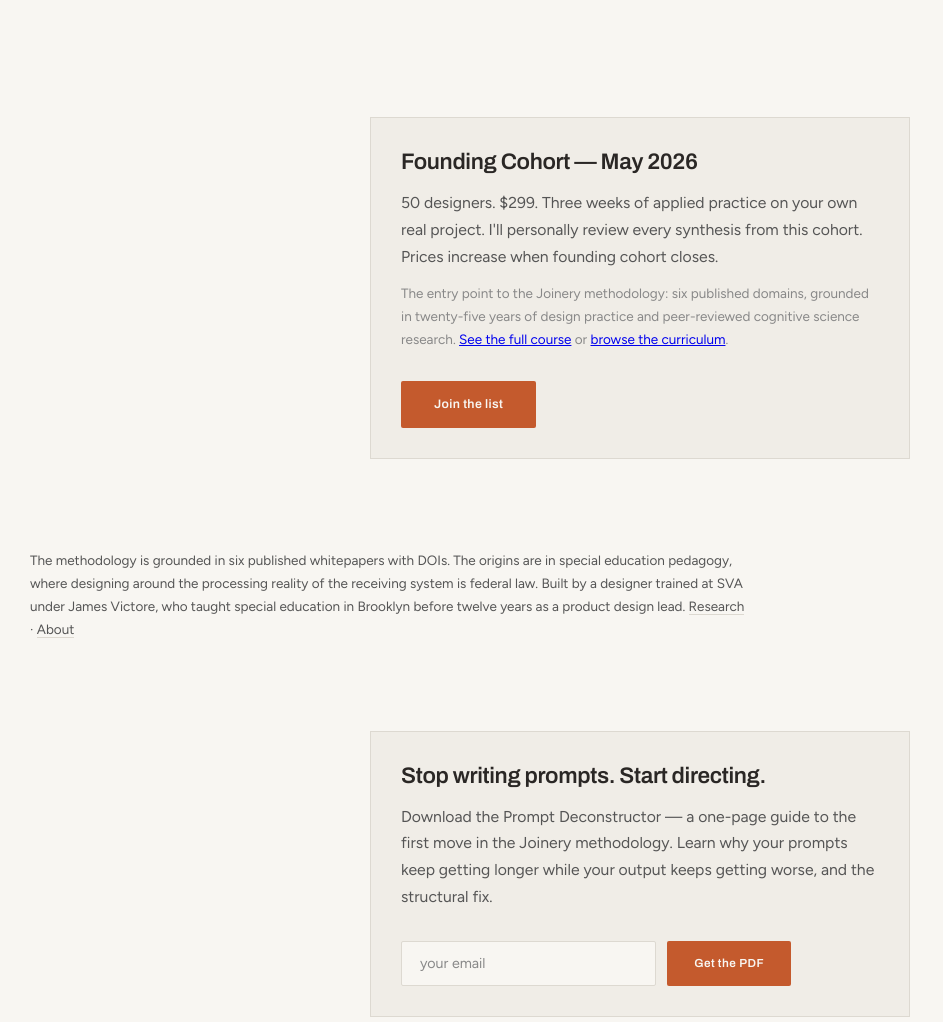
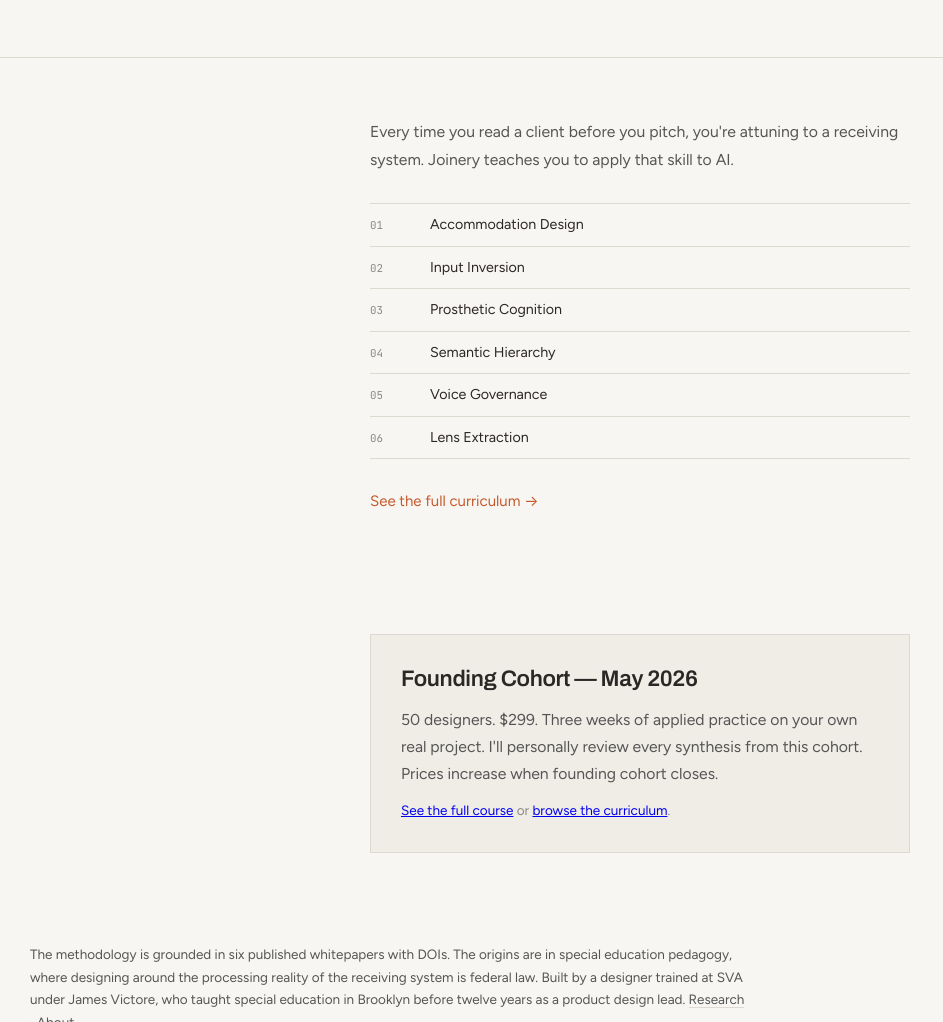
Before and after one commit to PeterSalvato/joinery-site, a plain HTML site: page index.html in a window 1280 px wide. Shown: the part 635-1657 px from the top of the page, without its empty margins (0-943 px from the left). Drawn offline with Linux system fonts and the light colour scheme.

Commit message:
Add methodology hook + domain index; offer card descriptive only

```diff
--- a/assets/style.css
+++ b/assets/style.css
@@ -1277,6 +1277,39 @@ p {
 
 
 /* ================================================================
+   Methodology lean (hook + domain index)
+   ================================================================ */
+
+.methodology-lean {
+    padding: var(--space-l) var(--space-m);
+    border-top: 1px solid var(--color-rule);
+}
+
+.methodology-lean .section-inner > p {
+    font-size: 1.05rem;
+    color: var(--color-text-mid);
+    line-height: 1.75;
+    margin-bottom: var(--space-m);
+}
+
+.domain-list-lean {
+    list-style: none;
+    border-top: 1px solid var(--color-rule);
+    margin-bottom: var(--space-m);
+}
+
+.domain-list-lean li {
+    display: flex;
+    gap: var(--space-m);
+    padding: 0.6rem 0;
+    border-bottom: 1px solid var(--color-rule);
+    font-size: 0.95rem;
+    color: var(--color-text);
+    align-items: baseline;
+}
+
+
+/* ================================================================
    Card sections
    ================================================================ */
 
--- a/index.html
+++ b/index.html
@@ -52,13 +52,28 @@
             </div>
         </section>
 
+        <!-- Methodology hook + domain index -->
+        <section class="methodology-lean">
+            <div class="section-inner">
+                <p>Every time you read a client before you pitch, you're attuning to a receiving system. Joinery teaches you to apply that skill to AI.</p>
+                <ol class="domain-list-lean">
+                    <li><span class="domain-number">01</span> Accommodation Design</li>
+                    <li><span class="domain-number">02</span> Input Inversion</li>
+                    <li><span class="domain-number">03</span> Prosthetic Cognition</li>
+                    <li><span class="domain-number">04</span> Semantic Hierarchy</li>
+                    <li><span class="domain-number">05</span> Voice Governance</li>
+                    <li><span class="domain-number">06</span> Lens Extraction</li>
+                </ol>
+                <a class="text-link" href="courses.html">See the full curriculum</a>
+            </div>
+        </section>
+
         <!-- Offer card -->
         <section class="card-section" id="offer">
             <div class="page-card">
                 <h2>Founding Cohort — May 2026</h2>
                 <p>50 designers. $299. Three weeks of applied practice on your own real project. I'll personally review every synthesis from this cohort. Prices increase when founding cohort closes.</p>
-                <p class="card-note">The entry point to the Joinery methodology: six published domains, grounded in twenty-five years of design practice and peer-reviewed cognitive science research. <a href="courses/foundations.html">See the full course</a> or <a href="courses.html">browse the curriculum</a>.</p>
-                <a class="button" href="#signup">Join the list</a>
+                <p class="card-note"><a href="courses/foundations.html">See the full course</a> or <a href="courses.html">browse the curriculum</a>.</p>
             </div>
         </section>
 
```
